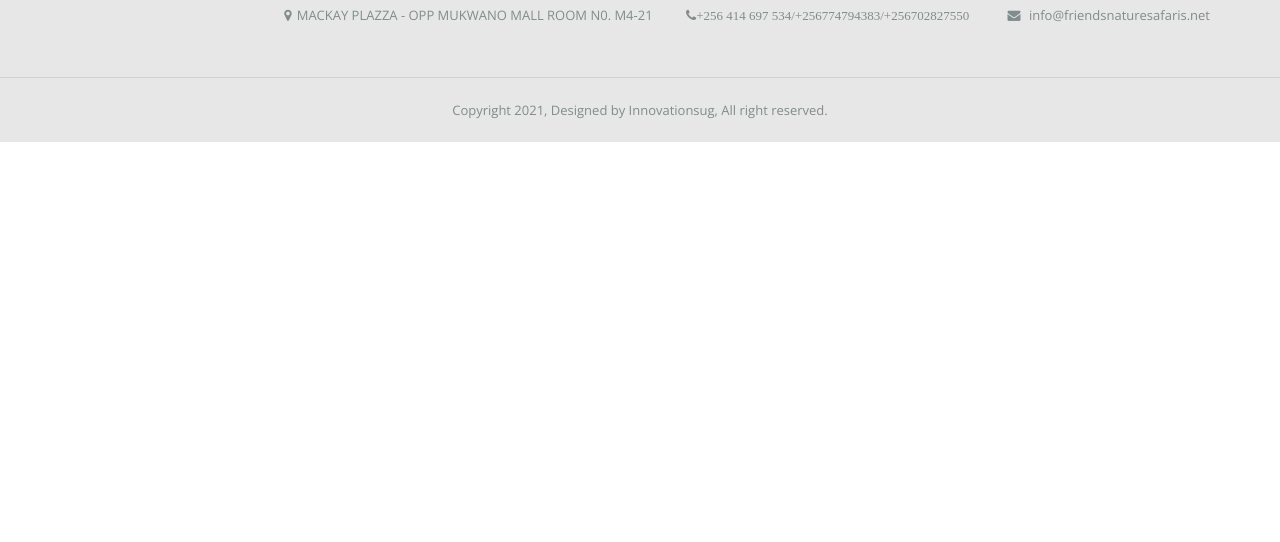
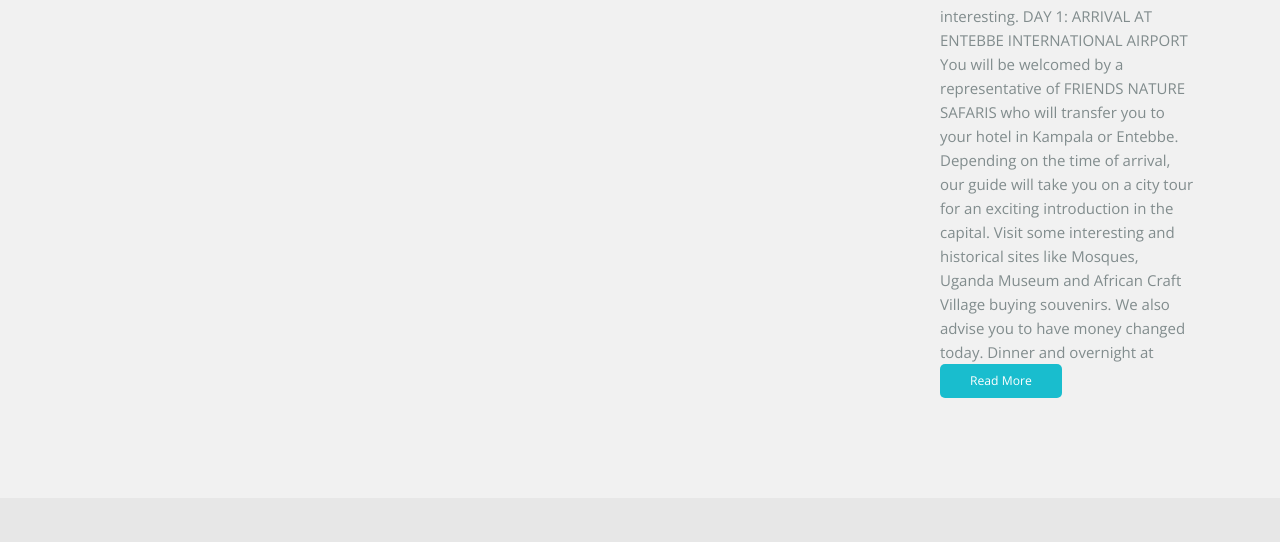
Before and after one commit to kulubasi/friendsnaturesafaris, a plain HTML site: page public_html/index.html in a window 1280 px wide. Shown: the part 2328-2870 px from the top of the page. Before the commit the page ends 2470 px from the top, so only its background shows below. Drawn offline with nearby package versions, Linux system fonts and the light colour scheme.

Commit message:
updated index.html
Added an article as 5th column in the index.html file

```diff
--- a/public_html/index.html
+++ b/public_html/index.html
@@ -173,6 +173,16 @@
 								<a href="8day.html" class="button">Read More</a>
 							</article>
 						</div>
+						<div class="col-md-3 col-sm-6 col-xs-12">
+							<article class="offer wow bounceIn" data-wow-delay=".4s">
+								<figure class="featured-image"><img src="dummy/offer-thumbnail-.jpg" alt=""></figure>
+								<h2 class="entry-title"><a href=""><b>10 DAYS BIG FIVE SAFARIS MURCHISION FALLS NATIONAL PARK, ZIWA AND GORILLAS</b></a></h2>
+								<p>Our 5 days safari to the North Western Uganda takes us to the land of BIG FIVE that’s Rhinos at Ziwa Rhino Sanctuary and Lion, Elephants, Buffalos and Leopards at Murchison Falls National Park. We shall also enjoy a Nile cruise to Bottom of the falls which is so interesting.
+									DAY 1: ARRIVAL AT ENTEBBE INTERNATIONAL AIRPORT
+										You will be welcomed by a representative of FRIENDS NATURE SAFARIS who will transfer you to your hotel in Kampala or Entebbe. Depending on the time of arrival, our guide will take you on a city tour for an exciting introduction in the capital. Visit some interesting and historical sites like Mosques, Uganda Museum and African Craft Village buying souvenirs. We also advise you to have money changed today. Dinner and overnight at
+								<a href="10day.html" class="button">Read More</a>
+							</article>
+						</div>
 					</div>
 					</div>
 				</div>
```
